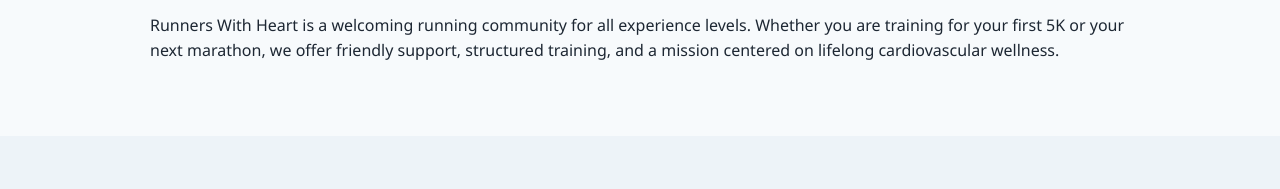
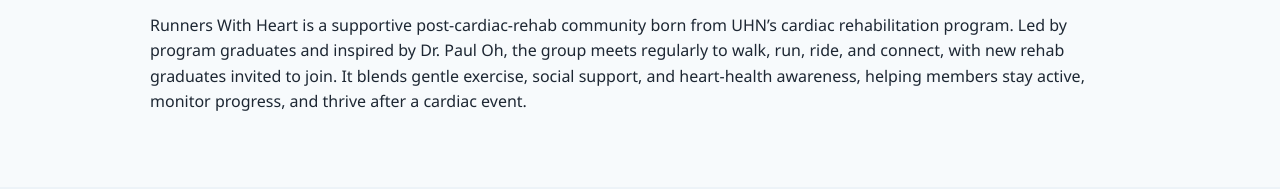
Before and after one commit to RunnersWithHeart/runnerswithheart.github.io, a plain HTML site: page index.html in a window 1280 px wide. Shown: the part 528-717 px from the top of the page. Drawn offline with Linux system fonts and the light colour scheme.

Commit message:
updated the about section

```diff
--- a/index.html
+++ b/index.html
@@ -30,9 +30,7 @@
             <div class="container">
                 <h2>About Our Group</h2>
                 <p>
-                    Runners With Heart is a welcoming running community for all experience levels. Whether you are
-                    training for your first 5K or your next marathon, we offer friendly support, structured training,
-                    and a mission centered on lifelong cardiovascular wellness.
+                    Runners With Heart is a supportive post-cardiac-rehab community born from UHN’s cardiac rehabilitation program. Led by program graduates and inspired by Dr. Paul Oh, the group meets regularly to walk, run, ride, and connect, with new rehab graduates invited to join. It blends gentle exercise, social support, and heart-health awareness, helping members stay active, monitor progress, and thrive after a cardiac event.
                 </p>
             </div>
         </section>
```
